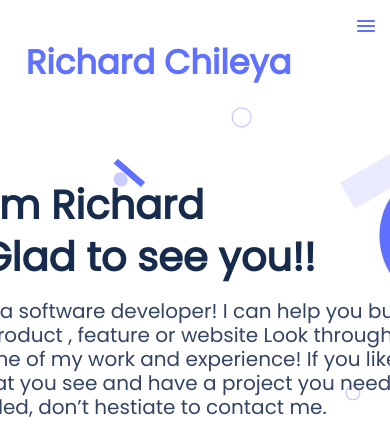
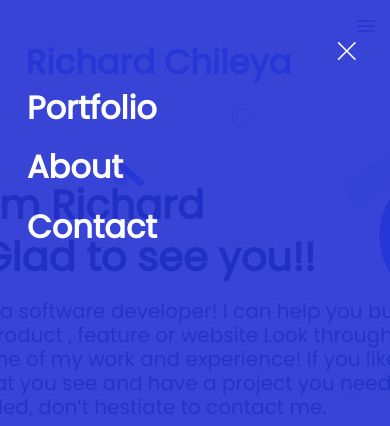
Before and after one commit to RichardChileya/my-portfolio, a website: page index.html in a window 390 px wide. Shown: the top 426 px of the page. Drawn offline with nearby package versions, Linux system fonts and the light colour scheme.

Commit message:
Style the mobile menu

```diff
--- a/style.css
+++ b/style.css
@@ -18,15 +18,36 @@ nav > img {
   background: #e5e5e5;
 }
 
-.mobile-menu {
-  position: fixed;
-  left: -100%;
-  top: 80px;
+ ul.mobile-menu {
+  position: absolute;
+  left: 0;
+  top: 0;
   flex-direction: column;
   background-color: #2230d2;
-  text-align:start;
   width: 100%;
-  color: white;
+  color: #fff;
+  display: block;
+  height: 100vh;
+  opacity: 0.9;
+  padding: 10% 2%;
+}
+ul.mobile-menu li.menu-list{
+  color: #fff;
+  font-size: 32px;
+  font-weight: 700;
+  margin: 1.2rem;
+}
+ul.mobile-menu li.menu1{
+  width: 90%;
+
+  height: 20px;
+
+}
+.bi{
+  width: 100%;
+  text-align: right;
+  height: inherit;
+  font-size: 24px;
 }
 .menu-list{
 
@@ -87,9 +108,11 @@ li {
     display: none;
   }
 
-  .desktop {
+  ul.desktop {
     display: flex;
+    position: inherit;
     padding-right: 150px;
+    opacity: 0;
   }
 
   .work-section > img {
```
